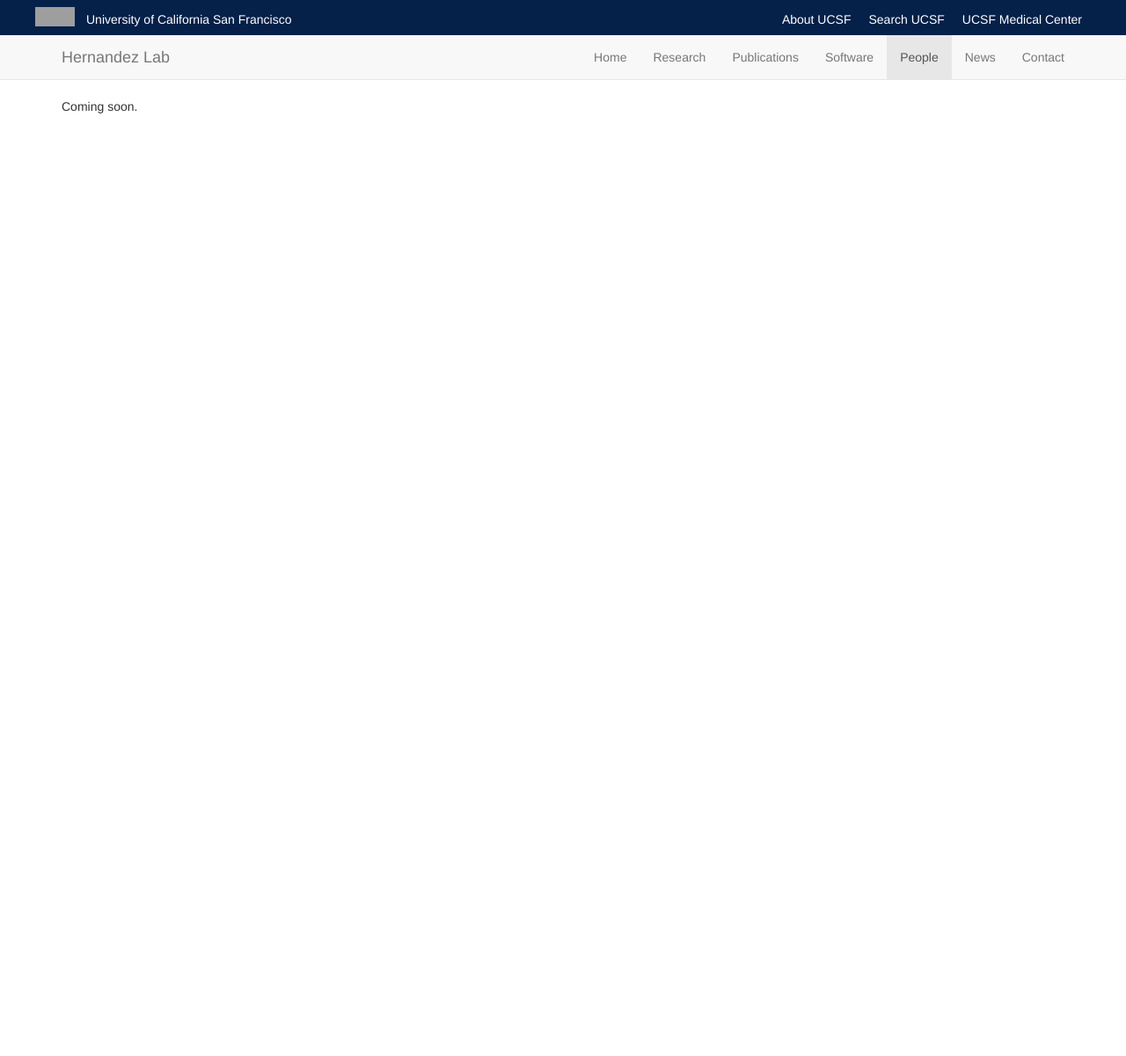
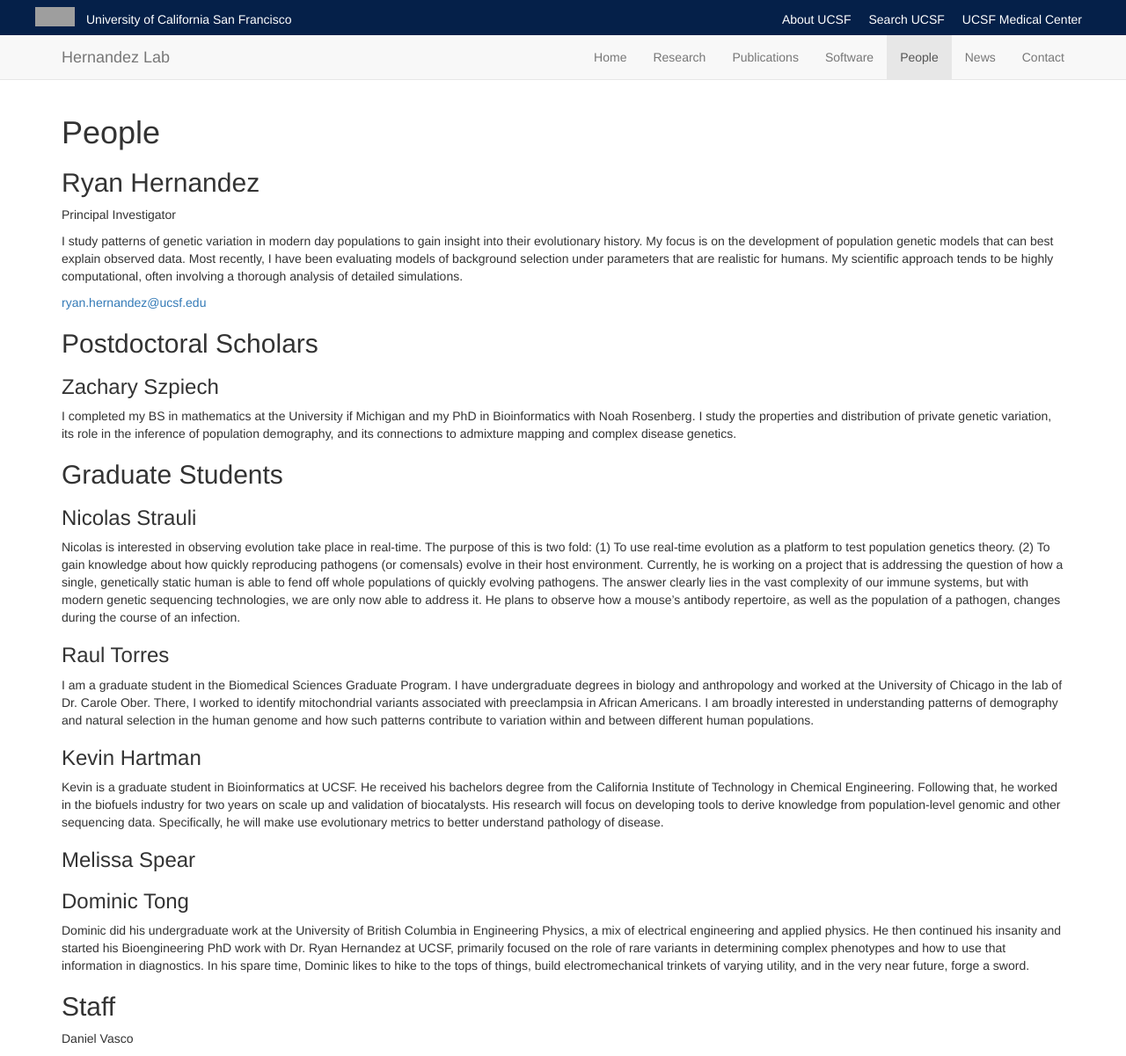
Before and after one commit to HernandezLab/hernandezlab.github.io, a Jekyll site: the page built from people/index.md, in a window 1280 px wide. Shown: the whole page at 88% size. Built offline with Jekyll 4.4.1, drawn with Linux system fonts in a browser that asks for light colours; nearby versions of some CDN libraries; before the commit the page ends 900 px from its top, so only the background shows below that; grey boxes are pictures that could not be loaded.

Commit message:
People filler

```diff
--- a/people/index.md
+++ b/people/index.md
@@ -4,4 +4,42 @@
 group: people
 ---
 
-Coming soon.
+# People
+
+## Ryan Hernandez
+
+Principal Investigator
+
+I study patterns of genetic variation in modern day populations to gain insight into their evolutionary history. My focus is on the development of population genetic models that can best explain observed data. Most recently, I have been evaluating models of background selection under parameters that are realistic for humans. My scientific approach tends to be highly computational, often involving a thorough analysis of detailed simulations.
+
+[ryan.hernandez@ucsf.edu](mailto:ryan.hernandez@ucsf.edu)
+
+## Postdoctoral Scholars
+
+### Zachary Szpiech
+
+I completed my BS in mathematics at the University if Michigan and my PhD in Bioinformatics with Noah Rosenberg. I study the properties and distribution of private genetic variation, its role in the inference of population demography, and its connections to admixture mapping and complex disease genetics.
+
+## Graduate Students
+
+### Nicolas Strauli
+
+Nicolas is interested in observing evolution take place in real-time. The purpose of this is two fold: (1) To use real-time evolution as a platform to test population genetics theory. (2) To gain knowledge about how quickly reproducing pathogens (or comensals) evolve in their host environment. Currently, he is working on a project that is addressing the question of how a single, genetically static human is able to fend off whole populations of quickly evolving pathogens. The answer clearly lies in the vast complexity of our immune systems, but with modern genetic sequencing technologies, we are only now able to address it. He plans to observe how a mouse's antibody repertoire, as well as the population of a pathogen, changes during the course of an infection.
+
+### Raul Torres
+
+I am a graduate student in the Biomedical Sciences Graduate Program. I have undergraduate degrees in biology and anthropology and worked at the University of Chicago in the lab of Dr. Carole Ober. There, I worked to identify mitochondrial variants associated with preeclampsia in African Americans. I am broadly interested in understanding patterns of demography and natural selection in the human genome and how such patterns contribute to variation within and between different human populations.
+
+### Kevin Hartman
+
+Kevin is a graduate student in Bioinformatics at UCSF. He received his bachelors degree from the California Institute of Technology in Chemical Engineering. Following that, he worked in the biofuels industry for two years on scale up and validation of biocatalysts. His research will focus on developing tools to derive knowledge from population-level genomic and other sequencing data. Specifically, he will make use evolutionary metrics to better understand pathology of disease.
+
+### Melissa Spear
+
+### Dominic Tong
+
+Dominic did his undergraduate work at the University of British Columbia in Engineering Physics, a mix of electrical engineering and applied physics. He then continued his insanity and started his Bioengineering PhD work with Dr. Ryan Hernandez at UCSF, primarily focused on the role of rare variants in determining complex phenotypes and how to use that information in diagnostics. In his spare time, Dominic likes to hike to the tops of things, build electromechanical trinkets of varying utility, and in the very near future, forge a sword.
+
+## Staff
+
+Daniel Vasco
```
